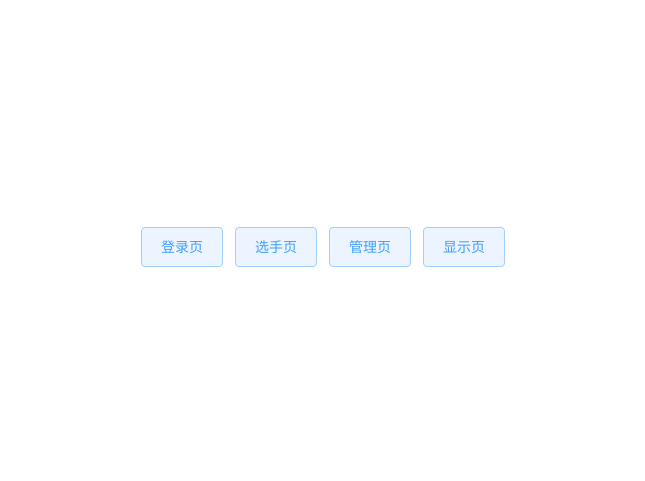
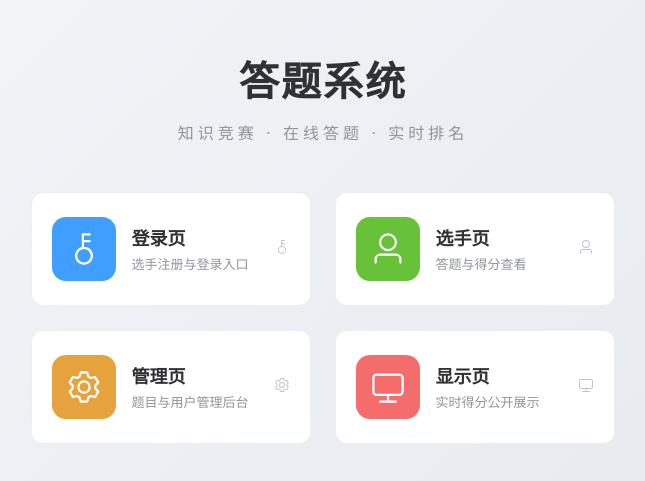
Before and after one commit to WUMINGTTT/Answering-System, a Vue app in the folder Frontend/: page / in a window 1280 px wide. Shown: the part 153-634 px from the top of the page, without its empty margins (317-962 px from the left). Built offline with nearby package versions, Linux system fonts and the light colour scheme.

Commit message:
前端：优化Home页ui

```diff
--- a/Frontend/src/views/HomeView.vue
+++ b/Frontend/src/views/HomeView.vue
@@ -1,25 +1,200 @@
 <script setup lang="ts">
 import { useRouter } from 'vue-router'
+import { User, Setting, Monitor, Key } from '@element-plus/icons-vue'
 
 const router = useRouter()
+
+interface NavCard {
+  title: string
+  description: string
+  icon: typeof User
+  url: string
+  color: string
+}
+
+const cards: NavCard[] = [
+  {
+    title: '登录页',
+    description: '选手注册与登录入口',
+    icon: Key,
+    url: '/login',
+    color: '#409eff',
+  },
+  {
+    title: '选手页',
+    description: '答题与得分查看',
+    icon: User,
+    url: '/player',
+    color: '#67c23a',
+  },
+  {
+    title: '管理页',
+    description: '题目与用户管理后台',
+    icon: Setting,
+    url: '/admin',
+    color: '#e6a23c',
+  },
+  {
+    title: '显示页',
+    description: '实时得分公开展示',
+    icon: Monitor,
+    url: '/display',
+    color: '#f56c6c',
+  },
+]
 
 function navigateTo(url: string): void {
   router.replace(url)
 }
 </script>
+
 <template>
-  <div class="box">
-    <el-button @click="navigateTo('/login')" type="primary" size="large" plain>登录页</el-button>
-    <el-button @click="navigateTo('/player')" type="primary" size="large" plain>选手页</el-button>
-    <el-button @click="navigateTo('/admin')" type="primary" size="large" plain>管理页</el-button>
-    <el-button @click="navigateTo('/display')" type="primary" size="large" plain>显示页</el-button>
+  <div class="home-page">
+    <div class="hero">
+      <h1 class="hero-title">答题系统</h1>
+      <p class="hero-subtitle">知识竞赛 · 在线答题 · 实时排名</p>
+    </div>
+
+    <div class="card-grid">
+      <el-card
+        v-for="card in cards"
+        :key="card.url"
+        class="nav-card"
+        shadow="hover"
+        :body-style="{ padding: '0' }"
+        @click="navigateTo(card.url)"
+      >
+        <div class="card-inner">
+          <div class="card-icon" :style="{ background: card.color }">
+            <el-icon :size="36">
+              <component :is="card.icon" />
+            </el-icon>
+          </div>
+          <div class="card-body">
+            <h3 class="card-title">{{ card.title }}</h3>
+            <p class="card-desc">{{ card.description }}</p>
+          </div>
+          <div class="card-arrow">
+            <el-icon><component :is="card.icon" /></el-icon>
+          </div>
+        </div>
+      </el-card>
+    </div>
   </div>
 </template>
+
 <style scoped>
-.box {
+.home-page {
+  min-height: 100vh;
   display: flex;
+  flex-direction: column;
+  align-items: center;
   justify-content: center;
+  background: linear-gradient(135deg, #f5f7fa 0%, #e4e7ed 100%);
+  padding: 40px 20px;
+  box-sizing: border-box;
+}
+
+.hero {
+  text-align: center;
+  margin-bottom: 48px;
+}
+
+.hero-title {
+  font-size: 40px;
+  font-weight: 700;
+  color: #303133;
+  margin: 0 0 12px 0;
+  letter-spacing: 2px;
+}
+
+.hero-subtitle {
+  font-size: 16px;
+  color: #909399;
+  margin: 0;
+  letter-spacing: 4px;
+}
+
+.card-grid {
+  display: grid;
+  grid-template-columns: repeat(2, 280px);
+  gap: 24px;
+  max-width: 585px;
+  width: 100%;
+}
+
+.nav-card {
+  cursor: pointer;
+  border-radius: 12px;
+  transition: transform 0.25s ease, box-shadow 0.25s ease;
+  border: 1px solid #ebeef5;
+}
+
+.nav-card:hover {
+  transform: translateY(-4px);
+  box-shadow: 0 8px 25px rgba(0, 0, 0, 0.1);
+}
+
+.card-inner {
+  display: flex;
   align-items: center;
-  height: 100vh;
+  padding: 24px 20px;
+  gap: 16px;
+}
+
+.card-icon {
+  width: 64px;
+  height: 64px;
+  border-radius: 14px;
+  display: flex;
+  align-items: center;
+  justify-content: center;
+  color: #fff;
+  flex-shrink: 0;
+}
+
+.card-body {
+  flex: 1;
+  min-width: 0;
+}
+
+.card-title {
+  margin: 0 0 6px 0;
+  font-size: 18px;
+  font-weight: 600;
+  color: #303133;
+}
+
+.card-desc {
+  margin: 0;
+  font-size: 13px;
+  color: #909399;
+  line-height: 1.4;
+}
+
+.card-arrow {
+  color: #c0c4cc;
+  flex-shrink: 0;
+  transition: transform 0.25s ease, color 0.25s ease;
+}
+
+.nav-card:hover .card-arrow {
+  transform: translateX(4px);
+  color: #409eff;
+}
+
+@media (max-width: 640px) {
+  .card-grid {
+    grid-template-columns: 1fr;
+    max-width: 320px;
+  }
+
+  .hero-title {
+    font-size: 30px;
+  }
+
+  .hero {
+    margin-bottom: 32px;
+  }
 }
 </style>
```
Also changed, not shown: Frontend/.eslintrc-auto-import.json.
